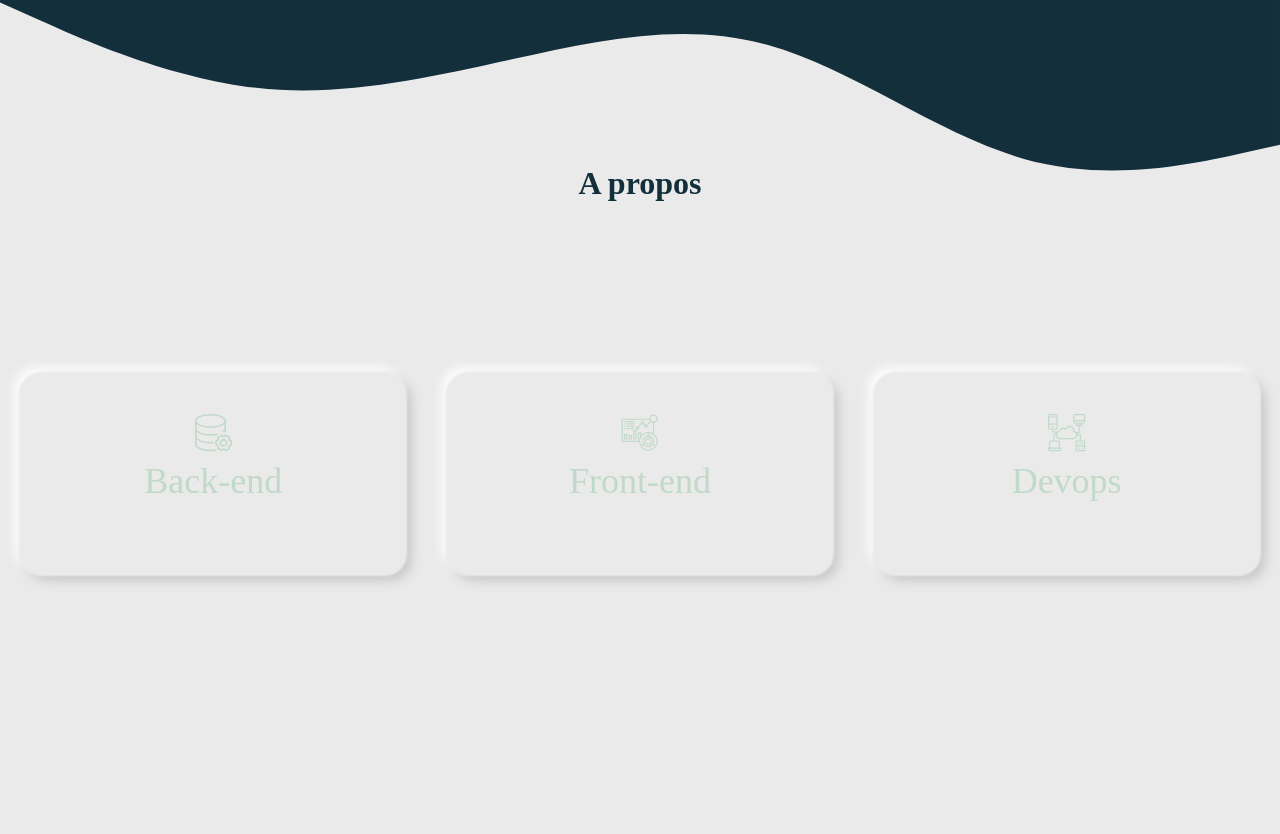
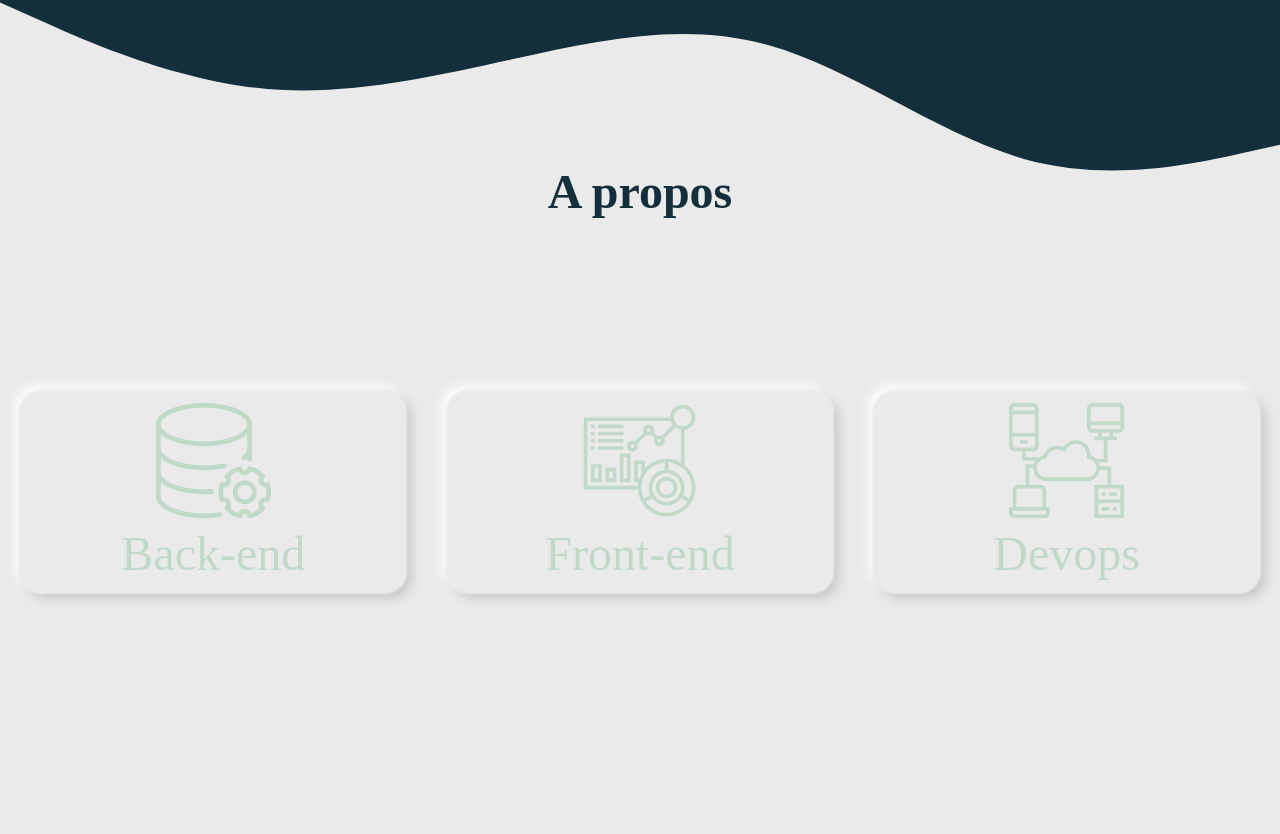
Before and after one commit to feferoub/Site_Gatsby, a Gatsby site: page / in a window 1280 px wide. Shown: the part 826-1660 px from the top of the page. Built offline with nearby package versions, Linux system fonts and the light colour scheme; Gatsby itself is replaced by a stand-in of ours.

Commit message:
fix responsive

```diff
--- a/src/components/layout.css
+++ b/src/components/layout.css
@@ -96,7 +96,24 @@
   color: inherit;
   font-weight: bold;
   text-rendering: optimizeLegibility;
-  font-size:2rem;
+  font-size:3rem;
+  line-height: 1.1;
+}
+
+h3 {
+  margin-left: 0;
+  margin-right: 0;
+  margin-top: 0;
+  padding-bottom: 0;
+  padding-left: 0;
+  padding-right: 0;
+  margin-bottom: 0;
+  padding-top: 0;
+  color: inherit;
+  text-rendering: optimizeLegibility;
+  font-size:3rem;
+  font-weight: normal;
+
   line-height: 1.1;
 }
 
@@ -110,4 +127,8 @@
 h2{
   font-size: 1.5rem;
 }
+h3{
+  font-size: 1.5rem;
+
 }
+}
--- a/src/sections/about/components/AnimatedCard.js
+++ b/src/sections/about/components/AnimatedCard.js
@@ -1,15 +1,44 @@
-import React, { useEffect, useRef } from "react"
+import React, { useEffect, useRef, useState } from "react"
 import "../css/card.css"
 import convertToHsl from "../utils/convertToHSL"
 import theme from "../../../components/theme"
+
+function useWindowSize() {
+  const isClient = typeof window === "object"
+
+  function getSize() {
+    return {
+      width: isClient ? window.innerWidth : undefined,
+      height: isClient ? window.innerHeight : undefined,
+    }
+  }
+
+  const [windowSize, setWindowSize] = useState(getSize)
+
+  useEffect(() => {
+    if (!isClient) {
+      return false
+    }
+
+    function handleResize() {
+      setWindowSize(getSize())
+    }
+
+    window.addEventListener("resize", handleResize)
+    return () => window.removeEventListener("resize", handleResize)
+  }, []) // Empty array ensures that effect is only run on mount and unmount
+
+  return windowSize
+}
 
 function AnimatedCard(props) {
   const FaceRef = useRef(null)
   const CardRef = useRef(null)
   const BackRef = useRef(null)
-
+  const [open, setOpen] = useState(false)
   const shadowColorLight = convertToHsl(props.color, 15)
   const shadowColorDark = convertToHsl(props.color, -15)
+  let size = useWindowSize()
 
   const { elevation, color } = props
   useEffect(() => {
@@ -37,9 +66,17 @@
 
         boxShadow: `${
           props.color
-        } 0px 0px 2px 2px,${shadowColorDark} ${elevation}px ${elevation}px ${elevation *
-          2}px,
+        } 0px 0px 2px 2px,${shadowColorDark} ${elevation}px ${elevation}px ${
+          elevation * 2
+        }px,
       ${shadowColorLight} -${elevation}px -${elevation}px ${elevation * 2}px`,
+      }}
+      onClick={() => {
+        if (open && size.width <= 480) {
+          CardRef.current.classList.toggle("closed")
+        } else {
+          setOpen(true)
+        }
       }}
     >
       <div class="face1" ref={FaceRef}>
--- a/src/sections/about/components/CardContainer.js
+++ b/src/sections/about/components/CardContainer.js
@@ -44,9 +44,9 @@
         frontFace={
           <>
             <Database />
-            <h1 style={{ marginTop: 10 }}>
+            <h3 style={{ marginTop: 10 }}>
               <div class="text">Back-end</div>
-            </h1>
+            </h3>
           </>
         }
         backFace={
@@ -70,9 +70,9 @@
         frontFace={
           <>
             <Browser />
-            <h1 style={{ marginTop: 10 }}>
+            <h3 style={{ marginTop: 10 }}>
               <div class="text"> Front-end</div>
-            </h1>
+            </h3>
           </>
         }
         backFace={
@@ -97,9 +97,9 @@
         frontFace={
           <>
             <Network />
-            <h1 style={{ marginTop: 10 }}>
+            <h3 style={{ marginTop: 10 }}>
               <div class="text"> Devops</div>
-            </h1>
+            </h3>
           </>
         }
         backFace={
--- a/src/sections/about/css/card.css
+++ b/src/sections/about/css/card.css
@@ -28,7 +28,7 @@
 
 }
 
-.card:hover{
+.card:hover:not(.closed){
     height:auto;
     max-height: calc(var(--text-length) / var(--characters-per-line) * 30px + var(--childrens) * 40px + var(--max-height-base));
     margin-top:-100px;
@@ -39,7 +39,7 @@
         align-items: center;
     }
     .card{width:80%;margin-bottom:5%;}
-    .card:hover{margin-top:0px;    height:auto;
+    .card:hover:not(.closed){margin-top:0px;    height:auto;
         max-height: calc(var(--text-length) / var(--characters-per-line) * 30px + var(--childrens) * 40px + var(--max-height-base));}}
 
 
@@ -67,8 +67,7 @@
     justify-content: center;
     align-items: center;
     display: flex;
-    padding-bottom: 50px;
-    padding-top: 40px;
+
     flex-direction: column;
     transition: all 0.5s ease-out;
 }
@@ -99,7 +98,7 @@
   }
 
 
-.card:hover .face1{
+.card:hover:not(.closed) .face1{
     background-color: var(--primary-color);
     box-shadow: var(--primary-color) 0px 0px 2px 2px ,var(--primary-color-dark) 3px 0px 6px
        ,var(--primary-color-light) -3px -3px 6px;
@@ -123,7 +122,7 @@
     overflow-y: hidden;
 }
 
-.card:hover .face2{
+.card:hover:not(.closed) .face2{
     height:auto;
     max-height: calc(var(--text-length) / var(--characters-per-line) * 30px + var(--childrens) * 40px);
     transition: all 0.3s
```
